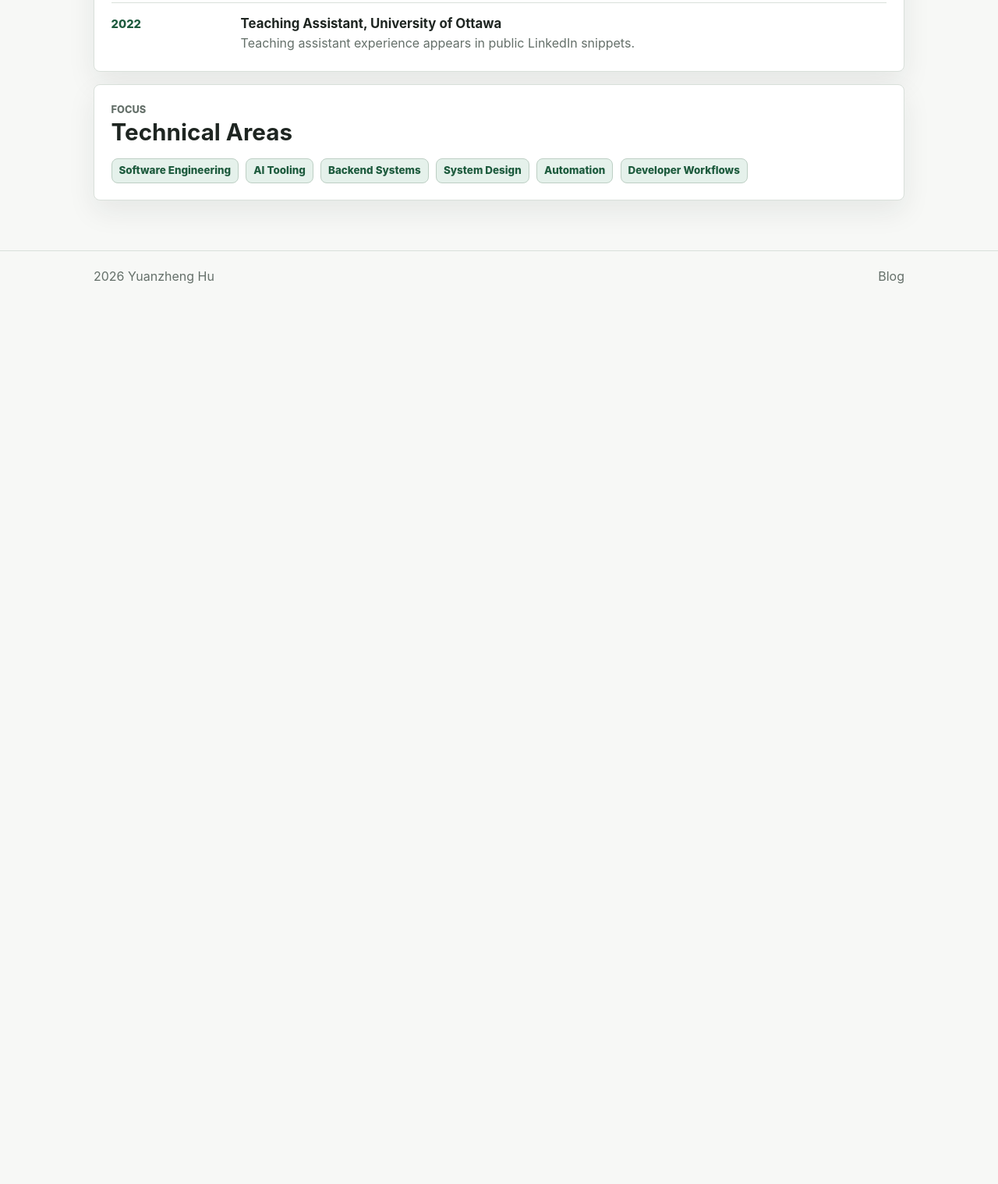
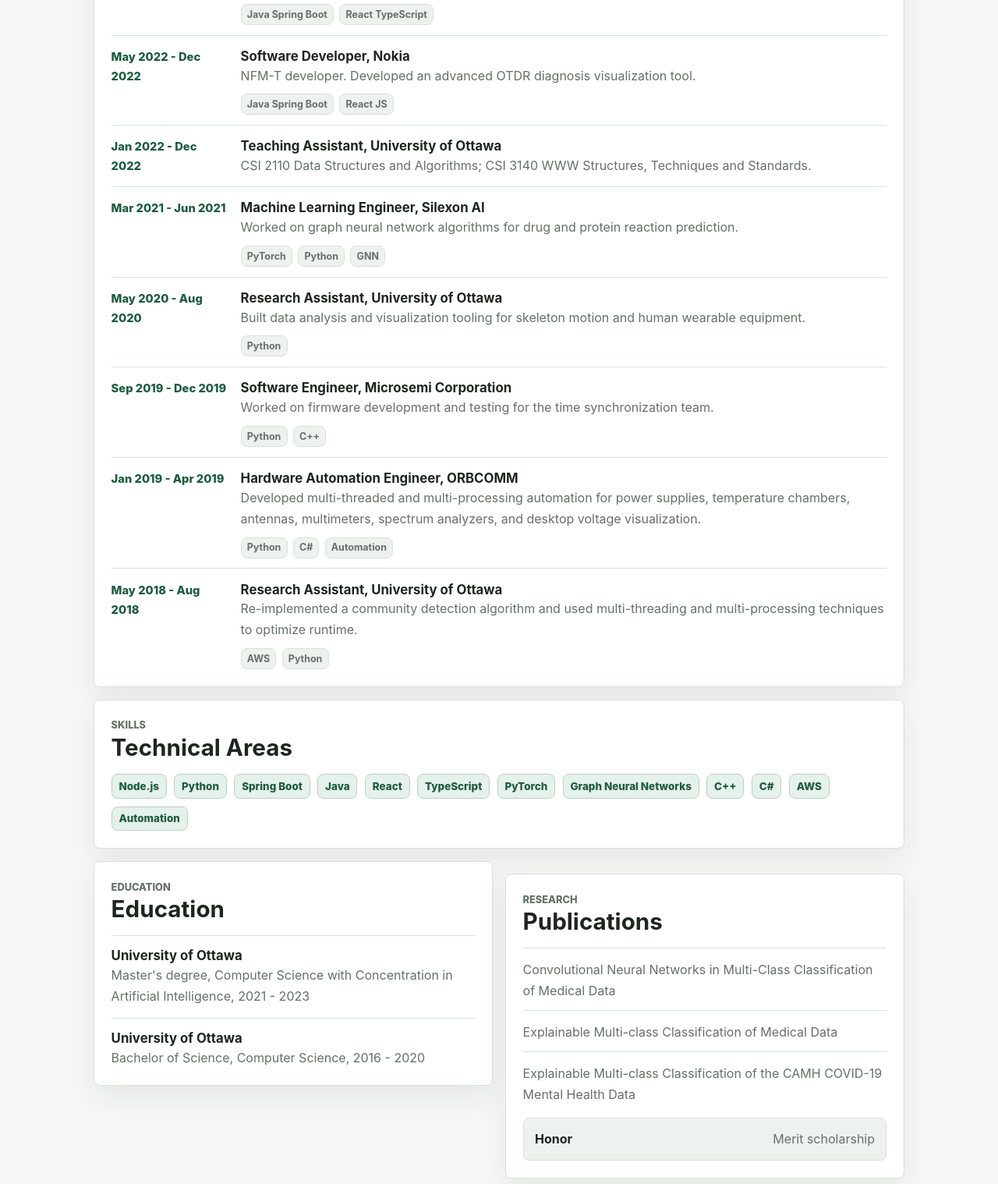
Before and after one commit to whtitefall/whtitefall.github.io, a plain HTML site: page index.html in a window 1280 px wide. Shown: the part 962-2480 px from the top of the page at 78% size. Before the commit the page ends 1350 px from the top, so only its background shows below. Drawn offline with Linux system fonts and the light colour scheme.

Commit message:
Expand resume from LinkedIn profile PDF

```diff
--- a/assets/css/styles.css
+++ b/assets/css/styles.css
@@ -247,6 +247,12 @@ code {
   margin-bottom: 1rem;
 }
 
+.lower-grid {
+  align-items: start;
+  grid-template-columns: minmax(0, 1fr) minmax(0, 1fr);
+  margin-top: 1rem;
+}
+
 .resume-section,
 .resume-card {
   border: 1px solid var(--line);
@@ -355,6 +361,57 @@ code {
   flex-wrap: wrap;
   gap: 0.6rem;
   margin-top: 1rem;
+}
+
+.mini-tags {
+  display: flex;
+  flex-wrap: wrap;
+  gap: 0.45rem;
+  margin-top: 0.6rem;
+}
+
+.mini-tags span {
+  display: inline-flex;
+  align-items: center;
+  min-height: 1.55rem;
+  border: 1px solid var(--line);
+  border-radius: 8px;
+  background: var(--surface-strong);
+  color: var(--muted);
+  padding: 0.12rem 0.45rem;
+  font-size: 0.78rem;
+  font-weight: 740;
+}
+
+.detail-list {
+  display: grid;
+  gap: 0.9rem;
+  margin-top: 1rem;
+}
+
+.detail-list article {
+  border-top: 1px solid var(--line);
+  padding-top: 0.85rem;
+}
+
+.compact-list {
+  gap: 0.7rem;
+}
+
+.award-callout {
+  display: flex;
+  align-items: center;
+  justify-content: space-between;
+  gap: 1rem;
+  margin-top: 1rem;
+  border: 1px solid var(--line);
+  border-radius: 8px;
+  background: var(--surface-strong);
+  padding: 0.8rem 0.9rem;
+}
+
+.award-callout span {
+  color: var(--muted);
 }
 
 .skill-list span,
@@ -652,6 +709,7 @@ code {
   }
 
   .resume-grid,
+  .lower-grid,
   .toolbar {
     grid-template-columns: 1fr;
   }
--- a/index.html
+++ b/index.html
@@ -4,9 +4,9 @@
     <meta charset="utf-8">
     <meta name="viewport" content="width=device-width, initial-scale=1">
     <title>Yuanzheng Hu</title>
-    <meta name="description" content="Yuanzheng Hu 的个人简历与技术博客。">
+    <meta name="description" content="Yuanzheng Hu - Software Developer at Nokia, University of Ottawa CS graduate, and AI/software engineering practitioner.">
     <meta property="og:title" content="Yuanzheng Hu">
-    <meta property="og:description" content="SDE at Nokia, based in the Greater Ottawa Area.">
+    <meta property="og:description" content="Software Developer at Nokia with experience across Java Spring Boot, React, Python, ML, automation, and firmware testing.">
     <meta property="og:type" content="website">
     <link rel="icon" href="assets/img/favicon.svg" type="image/svg+xml">
     <link rel="stylesheet" href="assets/css/styles.css">
@@ -32,7 +32,7 @@
         <p class="eyebrow">Software Developer</p>
         <h1 id="resume-title">Yuanzheng Hu</h1>
         <p class="resume-headline">
-          SDE at Nokia, based in the Greater Ottawa Area. I build software systems, AI-assisted tools, and practical engineering workflows.
+          SDE at Nokia in Ottawa, with experience across optical management systems, Java Spring Boot, React, Python, machine learning, automation, and firmware testing.
         </p>
         <div class="resume-actions" aria-label="联系方式">
           <a class="button button-primary" href="https://www.linkedin.com/in/yuanzheng-hu/" rel="noreferrer">View LinkedIn</a>
@@ -45,8 +45,8 @@
           <p class="section-kicker">Profile</p>
           <h2>About</h2>
           <p>
-            Software developer with public profile information showing experience at Nokia and education at the University of Ottawa.
-            This page keeps the resume concise and avoids overstating details that are not publicly visible without LinkedIn login.
+            Interested in machine learning, adversarial attack, model pruning, reinforcement learning, and transfer learning related topics.
+            My work spans software development, visualization tools, graph neural networks, research tooling, automation, and firmware testing.
           </p>
         </article>
 
@@ -54,7 +54,7 @@
           <dl class="quick-facts">
             <div>
               <dt>Current</dt>
-              <dd>SDE @ Nokia</dd>
+              <dd>Software Developer @ Nokia</dd>
             </div>
             <div>
               <dt>Location</dt>
@@ -62,7 +62,11 @@
             </div>
             <div>
               <dt>Education</dt>
-              <dd>University of Ottawa</dd>
+              <dd>MSc and BSc, Computer Science</dd>
+            </div>
+            <div>
+              <dt>Languages</dt>
+              <dd>English, Chinese</dd>
             </div>
           </dl>
         </aside>
@@ -74,44 +78,151 @@
             <p class="section-kicker">Experience</p>
             <h2 id="experience-title">Work</h2>
           </div>
-          <p class="source-note">Based on publicly visible LinkedIn search snippets.</p>
+          <p class="source-note">Source: LinkedIn profile PDF.</p>
         </div>
         <div class="timeline">
           <article class="timeline-item">
-            <div class="timeline-date">2023 - Present</div>
+            <div class="timeline-date">May 2023 - Present</div>
             <div>
               <h3>Software Developer, Nokia</h3>
-              <p>Current public LinkedIn headline lists Yuanzheng as SDE at Nokia.</p>
+              <p>Optical Management System developer on the WaveSuite team.</p>
+              <div class="mini-tags">
+                <span>Java Spring Boot</span>
+                <span>React TypeScript</span>
+              </div>
             </div>
           </article>
           <article class="timeline-item">
-            <div class="timeline-date">2022</div>
+            <div class="timeline-date">May 2022 - Dec 2022</div>
             <div>
               <h3>Software Developer, Nokia</h3>
-              <p>Earlier Nokia software developer experience is visible in public LinkedIn snippets.</p>
+              <p>NFM-T developer. Developed an advanced OTDR diagnosis visualization tool.</p>
+              <div class="mini-tags">
+                <span>Java Spring Boot</span>
+                <span>React JS</span>
+              </div>
             </div>
           </article>
           <article class="timeline-item">
-            <div class="timeline-date">2022</div>
+            <div class="timeline-date">Jan 2022 - Dec 2022</div>
             <div>
               <h3>Teaching Assistant, University of Ottawa</h3>
-              <p>Teaching assistant experience appears in public LinkedIn snippets.</p>
+              <p>CSI 2110 Data Structures and Algorithms; CSI 3140 WWW Structures, Techniques and Standards.</p>
+            </div>
+          </article>
+          <article class="timeline-item">
+            <div class="timeline-date">Mar 2021 - Jun 2021</div>
+            <div>
+              <h3>Machine Learning Engineer, Silexon AI</h3>
+              <p>Worked on graph neural network algorithms for drug and protein reaction prediction.</p>
+              <div class="mini-tags">
+                <span>PyTorch</span>
+                <span>Python</span>
+                <span>GNN</span>
+              </div>
+            </div>
+          </article>
+          <article class="timeline-item">
+            <div class="timeline-date">May 2020 - Aug 2020</div>
+            <div>
+              <h3>Research Assistant, University of Ottawa</h3>
+              <p>Built data analysis and visualization tooling for skeleton motion and human wearable equipment.</p>
+              <div class="mini-tags">
+                <span>Python</span>
+              </div>
+            </div>
+          </article>
+          <article class="timeline-item">
+            <div class="timeline-date">Sep 2019 - Dec 2019</div>
+            <div>
+              <h3>Software Engineer, Microsemi Corporation</h3>
+              <p>Worked on firmware development and testing for the time synchronization team.</p>
+              <div class="mini-tags">
+                <span>Python</span>
+                <span>C++</span>
+              </div>
+            </div>
+          </article>
+          <article class="timeline-item">
+            <div class="timeline-date">Jan 2019 - Apr 2019</div>
+            <div>
+              <h3>Hardware Automation Engineer, ORBCOMM</h3>
+              <p>Developed multi-threaded and multi-processing automation for power supplies, temperature chambers, antennas, multimeters, spectrum analyzers, and desktop voltage visualization.</p>
+              <div class="mini-tags">
+                <span>Python</span>
+                <span>C#</span>
+                <span>Automation</span>
+              </div>
+            </div>
+          </article>
+          <article class="timeline-item">
+            <div class="timeline-date">May 2018 - Aug 2018</div>
+            <div>
+              <h3>Research Assistant, University of Ottawa</h3>
+              <p>Re-implemented a community detection algorithm and used multi-threading and multi-processing techniques to optimize runtime.</p>
+              <div class="mini-tags">
+                <span>AWS</span>
+                <span>Python</span>
+              </div>
             </div>
           </article>
         </div>
       </section>
 
       <section class="resume-section" aria-labelledby="skills-title">
-        <p class="section-kicker">Focus</p>
+        <p class="section-kicker">Skills</p>
         <h2 id="skills-title">Technical Areas</h2>
         <div class="skill-list">
-          <span>Software Engineering</span>
-          <span>AI Tooling</span>
-          <span>Backend Systems</span>
-          <span>System Design</span>
+          <span>Node.js</span>
+          <span>Python</span>
+          <span>Spring Boot</span>
+          <span>Java</span>
+          <span>React</span>
+          <span>TypeScript</span>
+          <span>PyTorch</span>
+          <span>Graph Neural Networks</span>
+          <span>C++</span>
+          <span>C#</span>
+          <span>AWS</span>
           <span>Automation</span>
-          <span>Developer Workflows</span>
         </div>
+      </section>
+
+      <section class="resume-grid lower-grid" aria-label="Education and publications">
+        <article class="resume-section">
+          <p class="section-kicker">Education</p>
+          <h2>Education</h2>
+          <div class="detail-list">
+            <article>
+              <h3>University of Ottawa</h3>
+              <p>Master's degree, Computer Science with Concentration in Artificial Intelligence, 2021 - 2023</p>
+            </article>
+            <article>
+              <h3>University of Ottawa</h3>
+              <p>Bachelor of Science, Computer Science, 2016 - 2020</p>
+            </article>
+          </div>
+        </article>
+
+        <article class="resume-section">
+          <p class="section-kicker">Research</p>
+          <h2>Publications</h2>
+          <div class="detail-list compact-list">
+            <article>
+              <p>Convolutional Neural Networks in Multi-Class Classification of Medical Data</p>
+            </article>
+            <article>
+              <p>Explainable Multi-class Classification of Medical Data</p>
+            </article>
+            <article>
+              <p>Explainable Multi-class Classification of the CAMH COVID-19 Mental Health Data</p>
+            </article>
+          </div>
+          <div class="award-callout">
+            <strong>Honor</strong>
+            <span>Merit scholarship</span>
+          </div>
+        </article>
       </section>
     </main>
 
```
